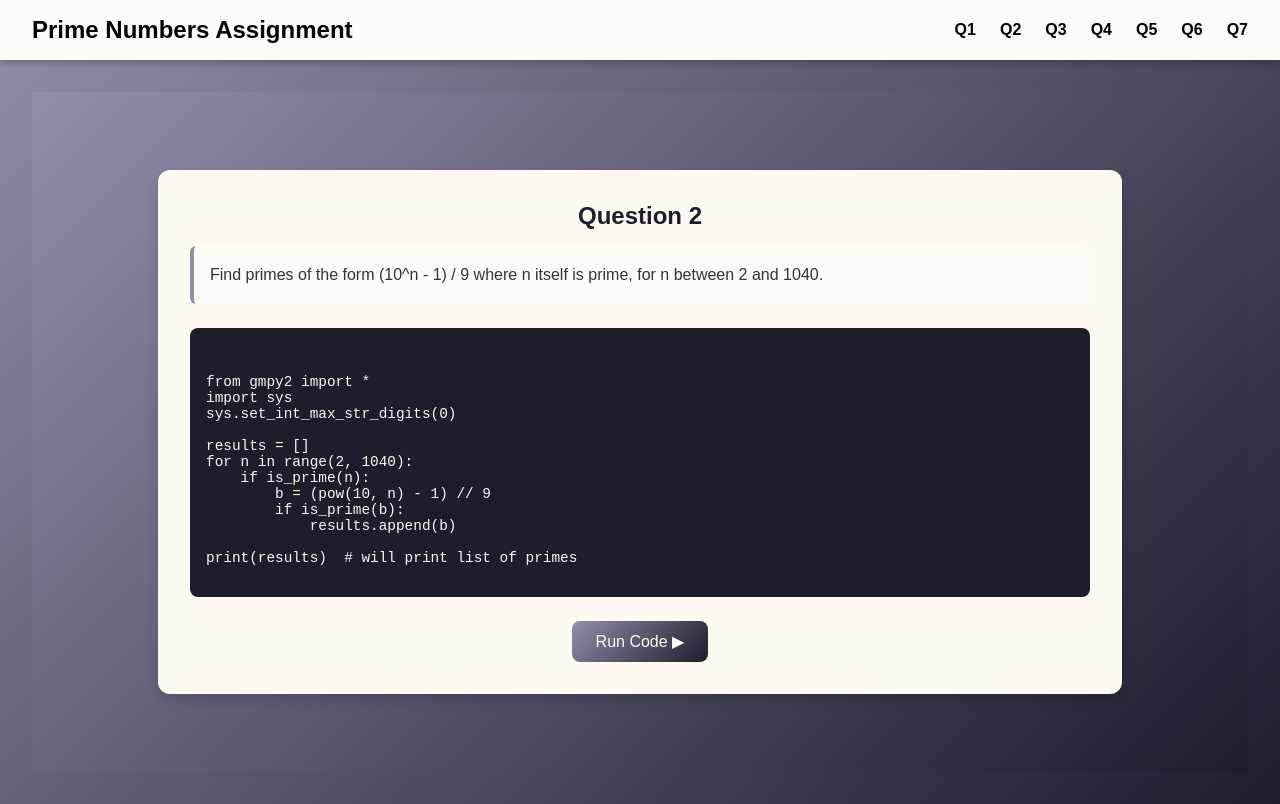
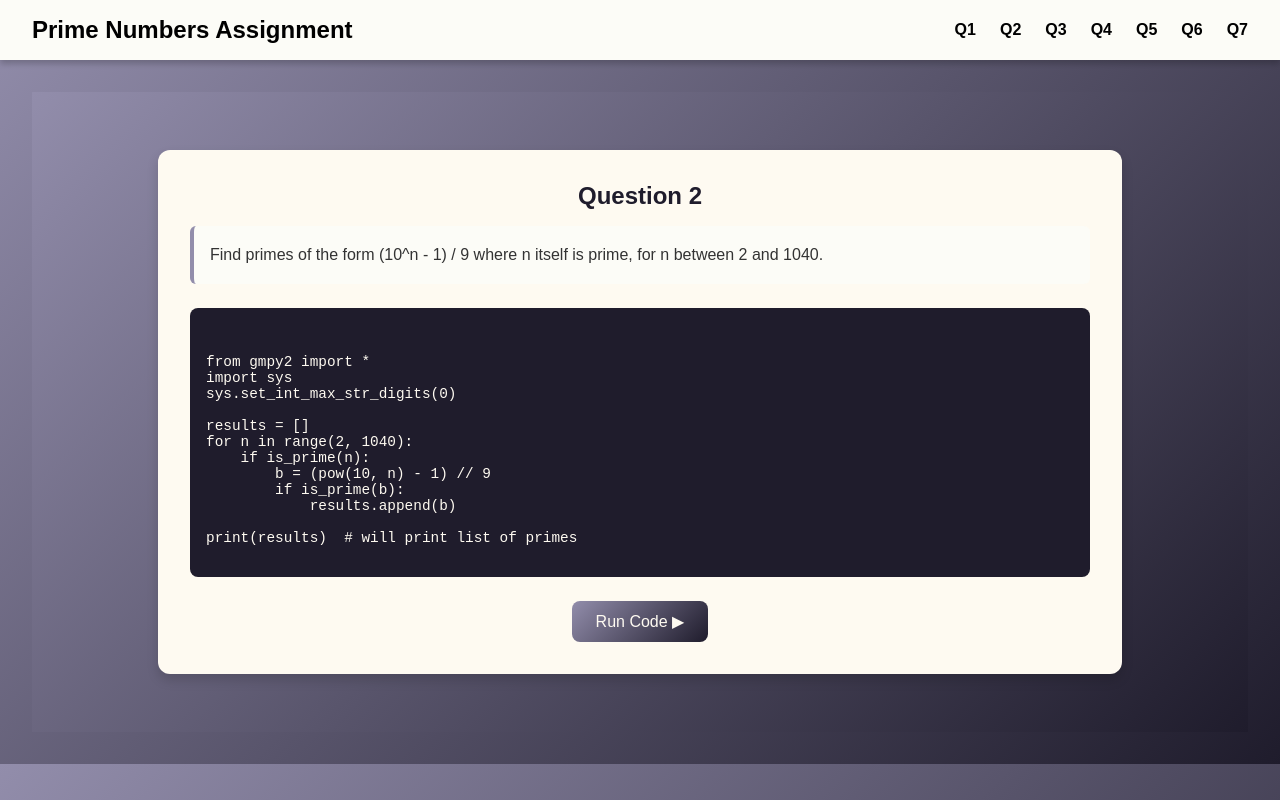
Before and after one commit to rohith-0601/NM_JM, a React (Vite) app in the folder frontend/: page /q2 in a window 1280 px wide. Built offline with nearby package versions, Linux system fonts and the light colour scheme.

Commit message:
added q1 and q2

```diff
--- a/frontend/src/pages/Q2.jsx
+++ b/frontend/src/pages/Q2.jsx
@@ -26,7 +26,7 @@ const styles = {
     display: "flex",
     justifyContent: "center",
     alignItems: "center",
-    minHeight: "80vh",
+    minHeight: "75vh",
     background: "linear-gradient(135deg, #928DAB, #1F1C2C)",
     padding: "20px",
   },
```
